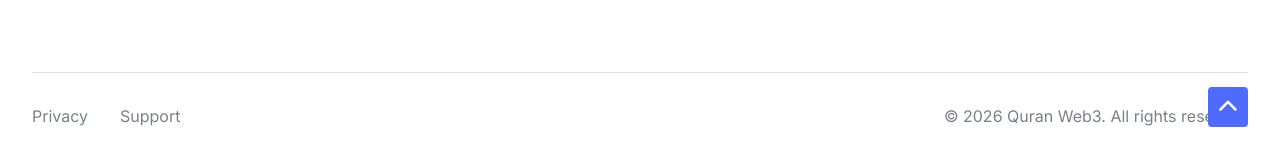
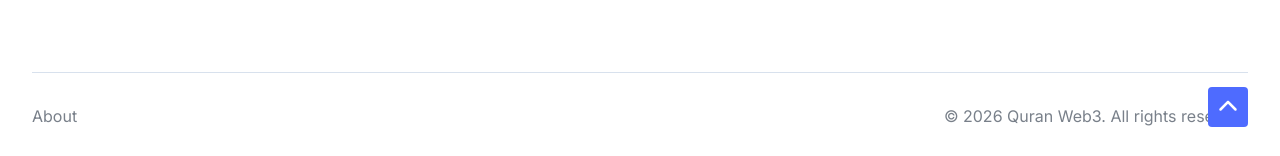
Before and after one commit to quran-web3/quran-web3.github.io, a Jekyll site: the page built from index.html, in a window 1280 px wide and 900 px high, scrolled down 6625 px. Shown: the part 741-897 px from the top of the window. Built offline with Jekyll 4.4.1, drawn with Linux system fonts in a browser that asks for light colours.

Commit message:
Update home.html

```diff
--- a/_layouts/home.html
+++ b/_layouts/home.html
@@ -613,8 +613,7 @@
         <div class="bh ch pm tc uf sf yo wf xf ap cg fp bj">
           <div class="animate_top">
             <ul class="tc wf gg">
-              <li><a href="{{ '/privacy.html' | relative_url }}" class="xl">Privacy</a></li>
-              <li><a href="{{ '/support.html' | relative_url }}" class="xl">Support</a></li>
+              <li><a href="{{ '/about.html' | relative_url }}" class="xl">About</a></li>
             </ul>
           </div>
           <div class="animate_top">
```
